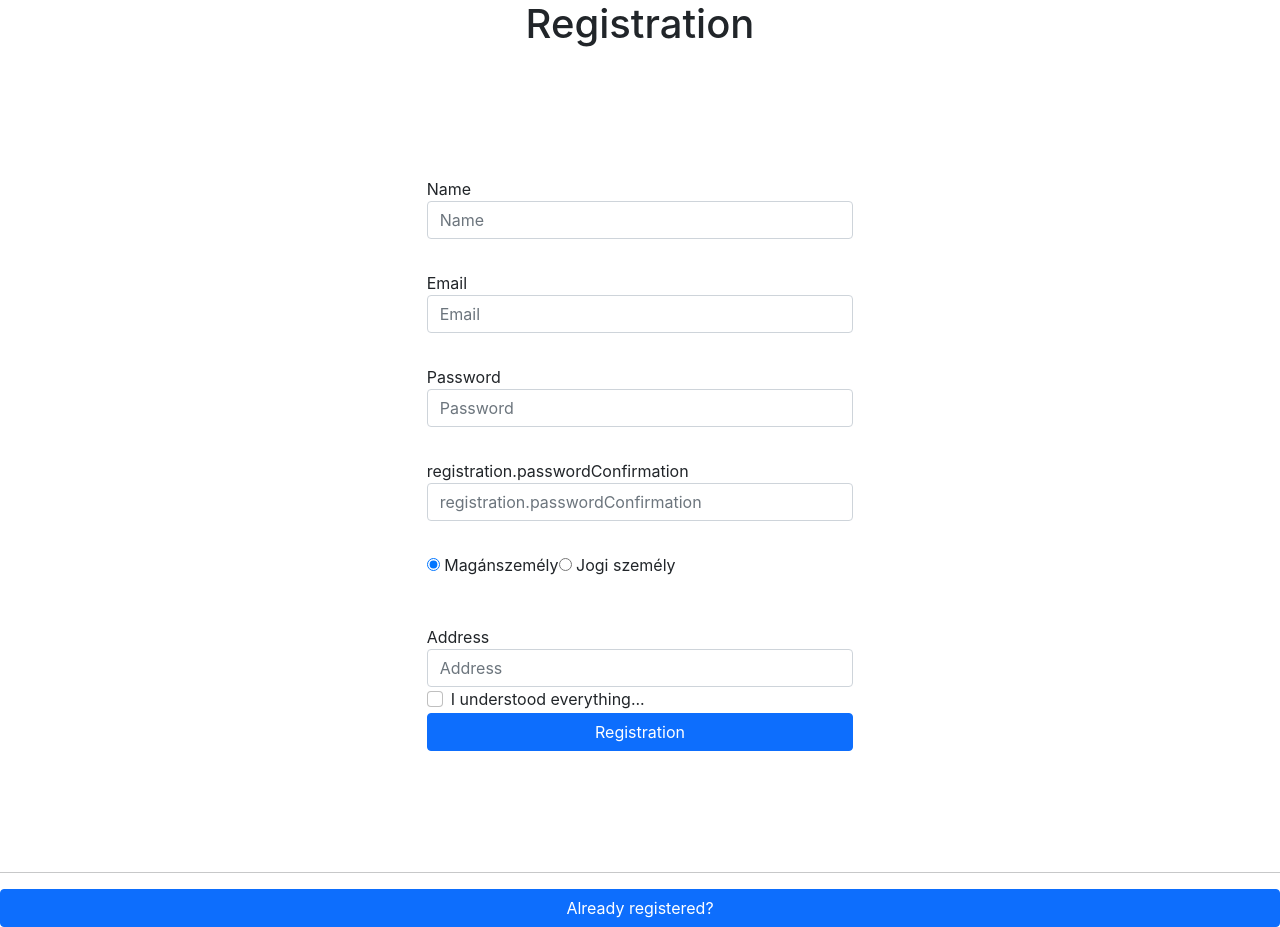
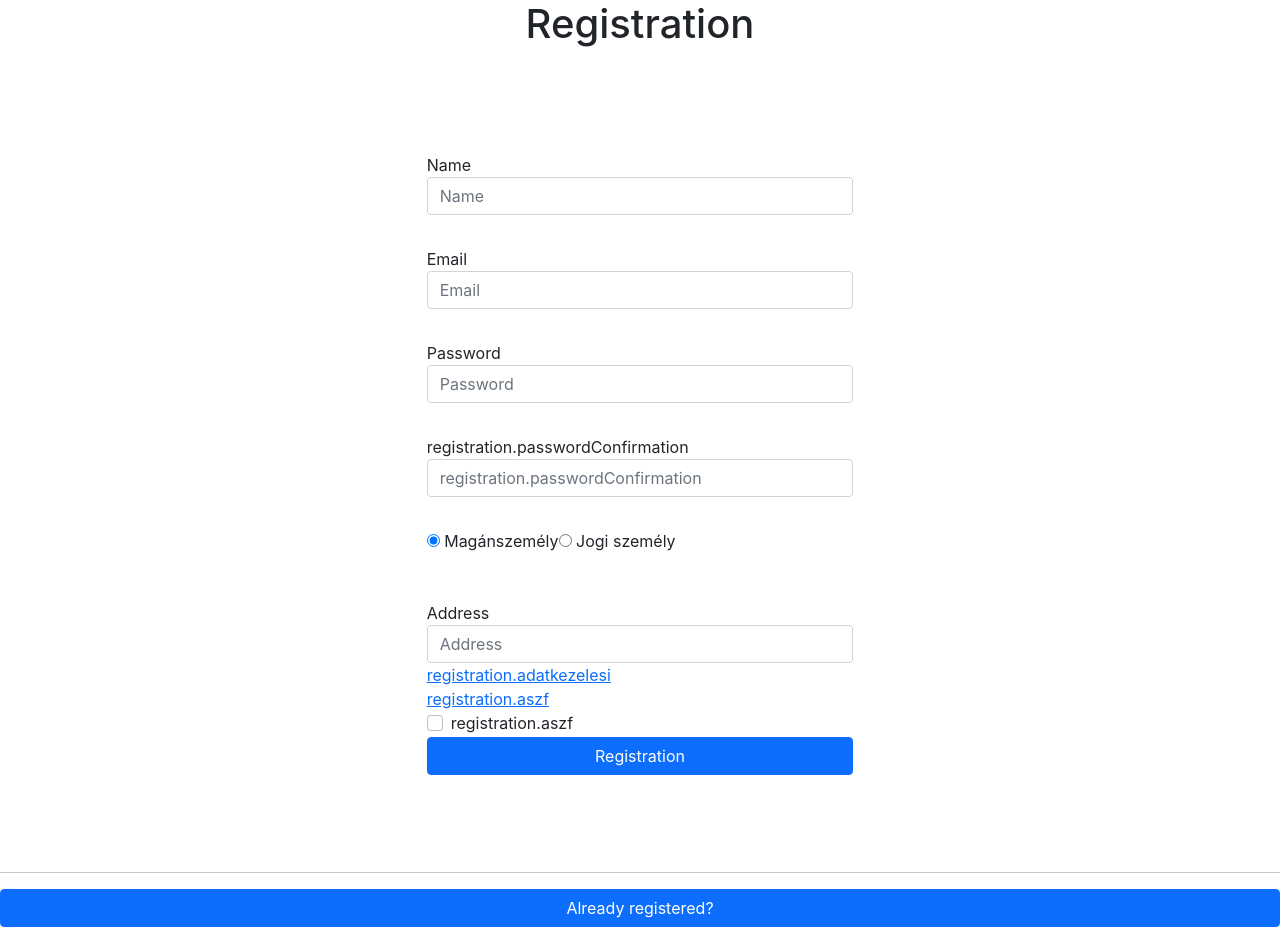
Before and after one commit to flowacademyhu/iota-vajdasag-brand, a React (Create React App) app in the folder frontend/: page /registration in a window 1280 px wide. Built offline with nearby package versions, Linux system fonts and the light colour scheme.

Commit message:
links added

```diff
--- a/frontend/src/components/Registration.js
+++ b/frontend/src/components/Registration.js
@@ -12,7 +12,6 @@ export default function Registration() {
   const [token, setToken] = useState("");
   const { t } = useTranslation();
   const [isSignUpAccepted, setIsSignUpAccepted] = useState();
-  const [errorMessage, setErrorMessage] = useState();
   const [modalShow, setModalShow] = React.useState(false);
 
   const schema = Yup.object().shape({
@@ -162,6 +161,12 @@ export default function Registration() {
                   type="text"
                 ></InputField>
               </div>
+              <a href="https://jusoft.hu/docs/Adatkezelesi%20tajekoztato_Jusoft.pdf">
+                {t("registration.adatkezelesi")}
+              </a>
+              <a href="https://jusoft.hu/docs/ASZF_adatfeldolgozoi_tevekenyseghez.pdf">
+                {t("registration.aszf")}
+              </a>
               <div className="form-check">
                 <label className="form-check-label" htmlFor="acceptedTerms">
                   {t("registration.aszf")}
--- a/frontend/src/i18n.js
+++ b/frontend/src/i18n.js
@@ -15,7 +15,8 @@ const resources = {
       "registration.email": "Email",
       "registration.buttontext": "Registration",
       "registration.alreadyRegistered": "Already registered?",
-      "registration.aszf": "I understood everything...",
+      "registration.agreement":
+        "I understood and agree with the terms and conditions",
       "registration.address": "Address",
       "registration.invalidemail": "Invalid email",
     },
```
